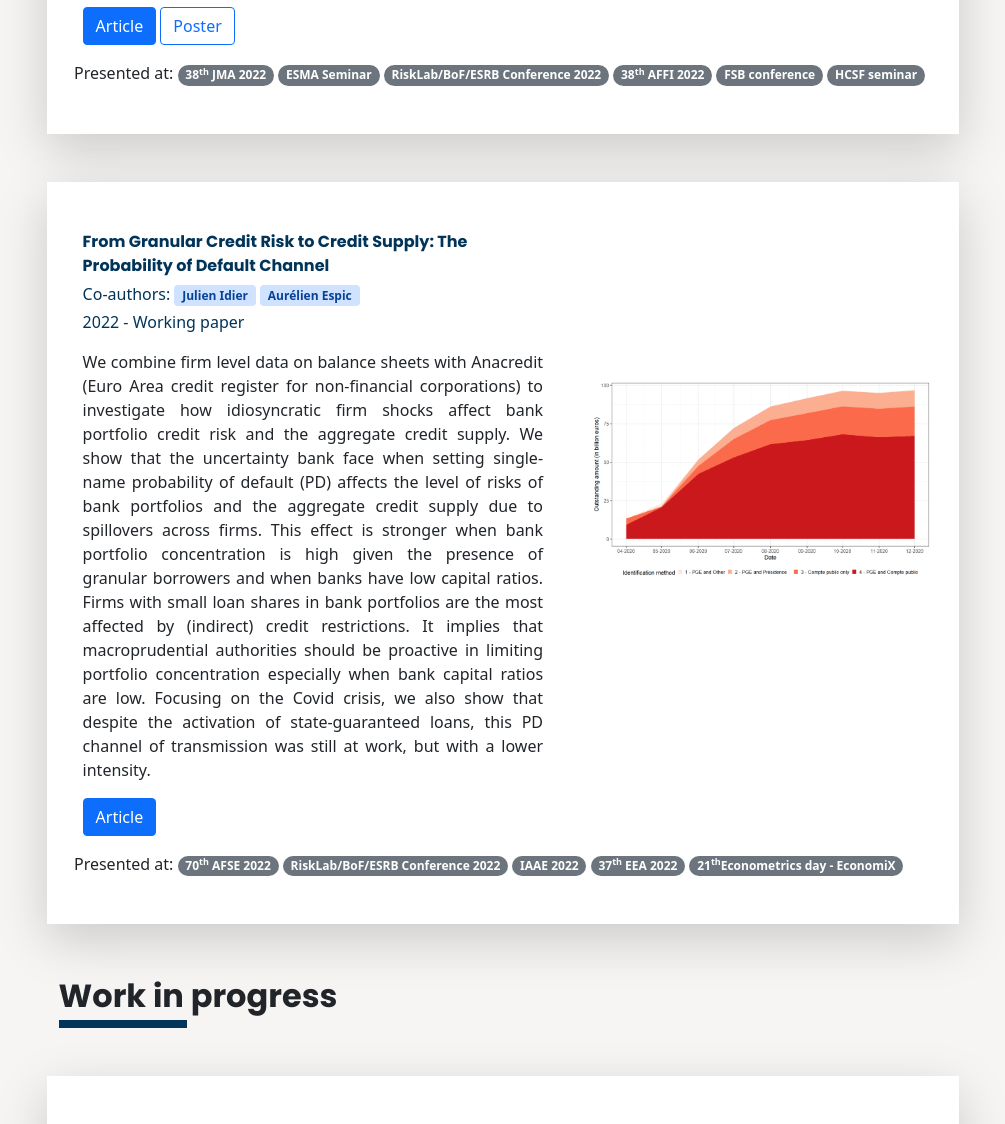
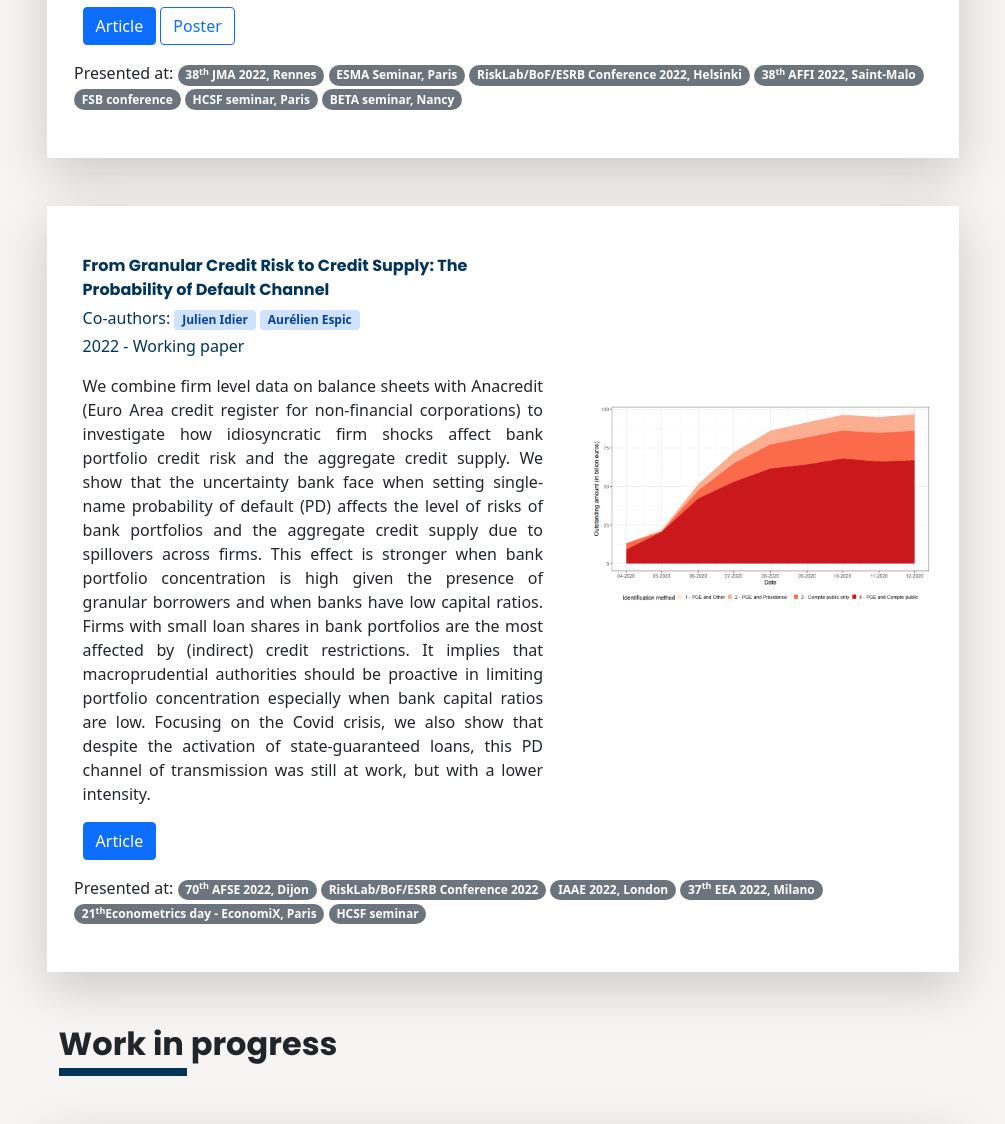
Before and after one commit to AntoineBaena/AntoineBaena.github.io, a plain HTML site: page index.html in a window 1280 px wide. Shown: the part 2195-3319 px from the top of the page, without its empty margins (137-1142 px from the left). Drawn offline with nearby package versions, Linux system fonts and the light colour scheme.

Commit message:
Update index.html

```diff
--- a/index.html
+++ b/index.html
@@ -186,12 +186,13 @@ We thus conclude that while swing pricing has the potential to increase financia
 
         <div class="container_conferences">
           Presented at:
-          <a class="badge rounded-pill bg-secondary" href="https://jma2022.sciencesconf.org/">38<sup>th</sup> JMA 2022</a>
-          <a class="badge rounded-pill bg-secondary" href="https://www.esma.europa.eu/">ESMA Seminar</a>
-          <a class="badge rounded-pill bg-secondary" href="https://www.suomenpankki.fi/en/financial-stability/events/2022-sra-conference-on-systemic-risk-analytics/">RiskLab/BoF/ESRB Conference 2022</a>
-          <a class="badge rounded-pill bg-secondary" href="https://affi2022.eventsadmin.com/Home/Welcome">38<sup>th</sup> AFFI 2022</a>
+          <a class="badge rounded-pill bg-secondary" href="https://jma2022.sciencesconf.org/">38<sup>th</sup> JMA 2022, Rennes</a>
+          <a class="badge rounded-pill bg-secondary" href="https://www.esma.europa.eu/">ESMA Seminar, Paris</a>
+          <a class="badge rounded-pill bg-secondary" href="https://www.suomenpankki.fi/en/financial-stability/events/2022-sra-conference-on-systemic-risk-analytics/">RiskLab/BoF/ESRB Conference 2022, Helsinki</a>
+          <a class="badge rounded-pill bg-secondary" href="https://affi2022.eventsadmin.com/Home/Welcome">38<sup>th</sup> AFFI 2022, Saint-Malo</a>
           <a class="badge rounded-pill bg-secondary" href="https://www.fsb.org/2022/04/call-for-papers-vulnerabilities-from-liquidity-mismatch-in-open-ended-funds-and-policies-to-address-them/">FSB conference</a>
-          <a class="badge rounded-pill bg-secondary" href="https://www.economie.gouv.fr/hcsf/hcsf-organisation-membres">HCSF seminar</a>
+          <a class="badge rounded-pill bg-secondary" href="https://www.economie.gouv.fr/hcsf/hcsf-organisation-membres">HCSF seminar, Paris</a>
+          <a class="badge rounded-pill bg-secondary" href="https://beta-economics.fr/evenements/seminaire-nancy-thomas-garcia-banque-de-france/">BETA seminar, Nancy</a>
         </div>
 
       </div>
@@ -219,11 +220,12 @@ We thus conclude that while swing pricing has the potential to increase financia
 
         <div class="container_conferences">
           Presented at:
-          <a class="badge rounded-pill bg-secondary" href="https://www.afse.fr/fr/news/call-for-papers-afse-2022-annual-congress-2113">70<sup>th</sup> AFSE 2022</a>
+          <a class="badge rounded-pill bg-secondary" href="https://www.afse.fr/fr/news/call-for-papers-afse-2022-annual-congress-2113">70<sup>th</sup> AFSE 2022, Dijon</a>
           <a class="badge rounded-pill bg-secondary" href="https://www.suomenpankki.fi/en/financial-stability/events/2022-sra-conference-on-systemic-risk-analytics/">RiskLab/BoF/ESRB Conference 2022</a>
-          <a class="badge rounded-pill bg-secondary" href="https://iaae2022.org/">IAAE 2022</a>
-          <a class="badge rounded-pill bg-secondary" href="https://www.eea-esem-congresses.org/">37<sup>th</sup> EEA 2022</a>
-          <a class="badge rounded-pill bg-secondary" href="https://economix.fr/colloques-et-worksho/21me-journe-dconomtrie-dveloppements-rcents-de-leconomtrie-applique-la-finance/">21<sup>th</sup>Econometrics day - EconomiX</a>
+          <a class="badge rounded-pill bg-secondary" href="https://iaae2022.org/">IAAE 2022, London</a>
+          <a class="badge rounded-pill bg-secondary" href="https://www.eea-esem-congresses.org/">37<sup>th</sup> EEA 2022, Milano</a>
+          <a class="badge rounded-pill bg-secondary" href="https://economix.fr/colloques-et-worksho/21me-journe-dconomtrie-dveloppements-rcents-de-leconomtrie-applique-la-finance/">21<sup>th</sup>Econometrics day - EconomiX, Paris</a>
+          <a class="badge rounded-pill bg-secondary" href="https://www.economie.gouv.fr/hcsf/hcsf-organisation-membres">HCSF seminar</a>
 
         </div>
 
```
